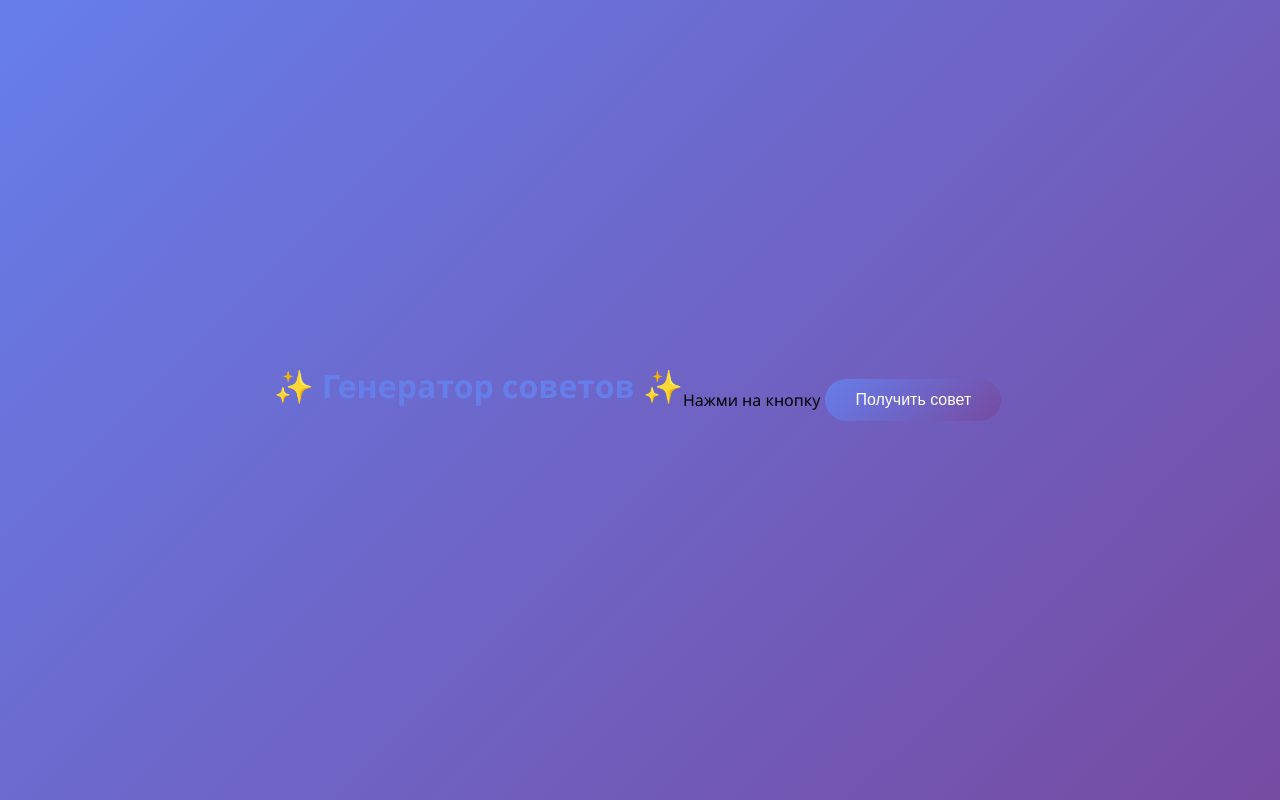
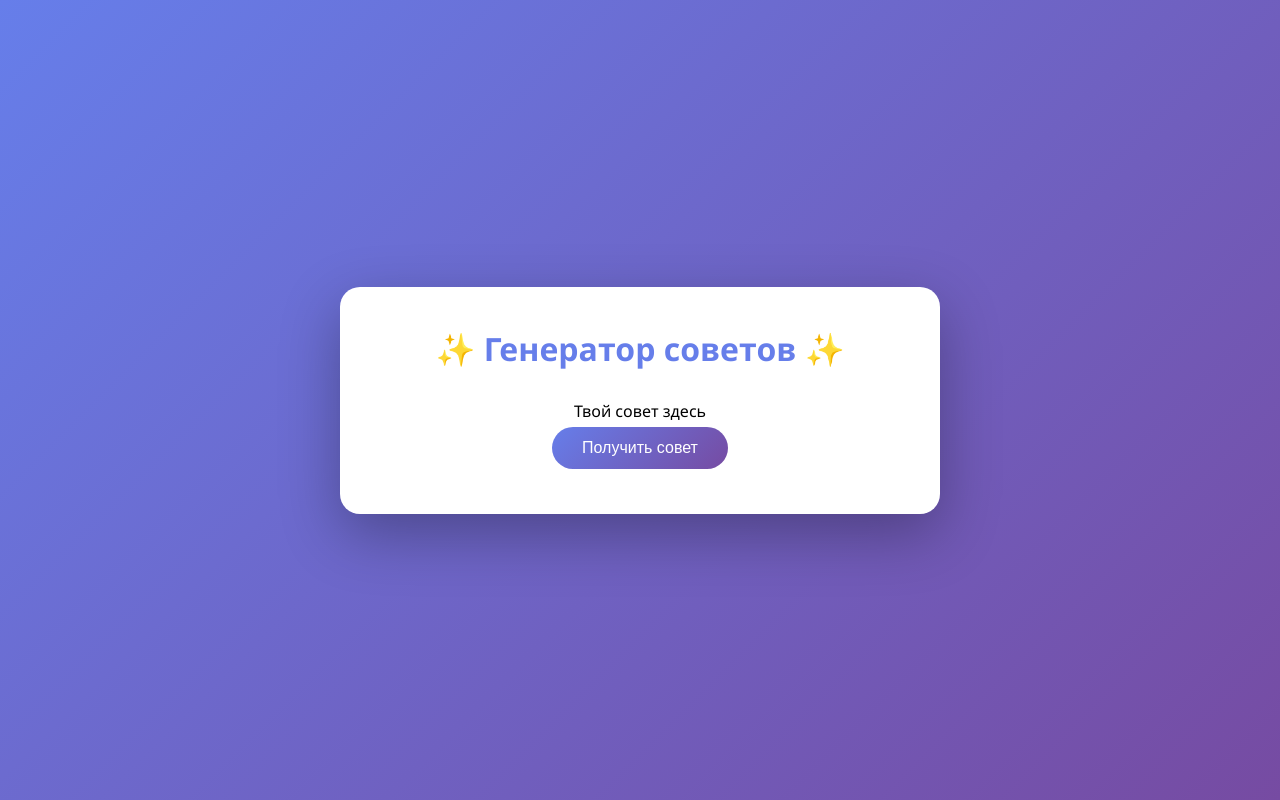
Before and after one commit to volga311291-web/random-advice-generator, a plain HTML site: page index.html in a window 1280 px wide. Drawn offline with Linux system fonts and the light colour scheme.

Commit message:
Update index2.html

```diff
--- a/index.html
+++ b/index.html
@@ -1,13 +1,17 @@
 <!DOCTYPE html>
 <html>
 <head>
-    <title>Генератор советов v2</title>
+    <title>Генератор советов</title>
     <link rel="stylesheet" href="style.css">
 </head>
 <body>
-    <h1>✨ Генератор советов ✨</h1>
-    <p>Нажми на кнопку</p>
-    <button>Получить совет</button>
+    <div class="container">
+        <h1>✨ Генератор советов ✨</h1>
+        <div class="box">
+            <p id="advice">Твой совет здесь</p>
+        </div>
+        <button id="btn">Получить совет</button>
+    </div>
     <script src="script.js"></script>
 </body>
 </html>
```
